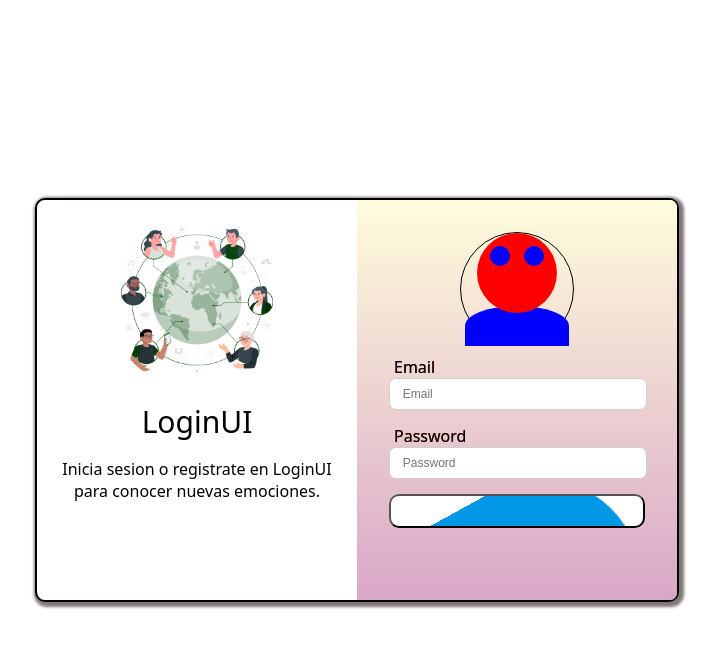
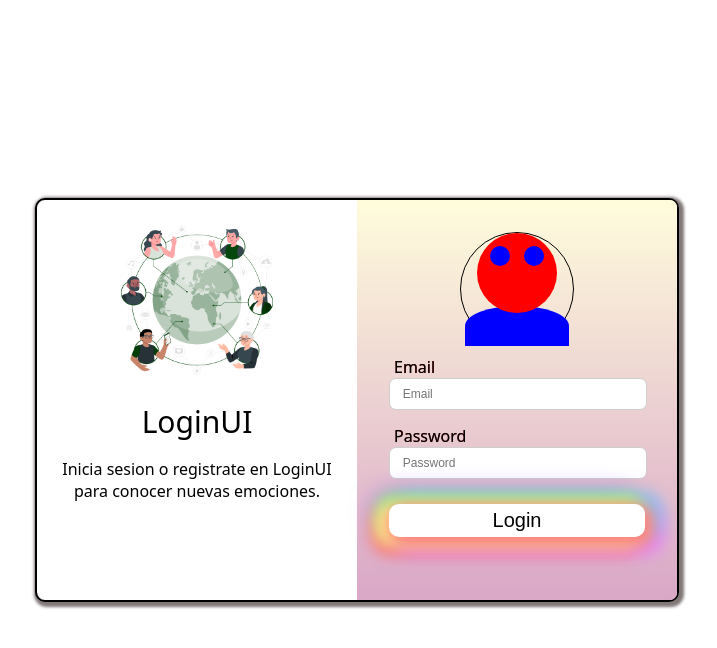
Before and after one commit to AlonsoErnesto/LoginUI, a React (Vite) app: page / in a window 1280 px wide. In both pictures the pointer is over the button "Login". Shown: the top 648 px of the page, without its empty margins (283-1000 px from the left). Built offline with nearby package versions, Linux system fonts and the light colour scheme.

Commit message:
hover border colors button

```diff
--- a/src/interface/button_primary/index.jsx
+++ b/src/interface/button_primary/index.jsx
@@ -20,7 +20,6 @@ const ButtonPrimary =({placeholder,type,value,classname,fn}) => {
 
 
    return(
-      <div className="wrapper">
       <button
          placeholder={placeholder}
          type={type}
@@ -28,7 +27,6 @@ const ButtonPrimary =({placeholder,type,value,classname,fn}) => {
       >
          {value}
       </button>
-      </div>
    );
 }
 
--- a/src/interface/button_primary/style.css
+++ b/src/interface/button_primary/style.css
@@ -1,47 +1,21 @@
-.wrapper {
-  background-color: #ffffff;
-  border-radius: 10px;
-  z-index: -1;
-}
-
 .wave-btn {
     width: 100%;
-    color: #000000;
-    background: transparent;
+    background: #ffffff;
     padding: 5px;
     font-size: 20px;
     font-weight: 300;
-    line-height: 20px;
     border-radius: 10px;
-    position: relative;
-    overflow: hidden;
-    transition: all 1s;
-    z-index: 2;
+    border:none;
+    margin-top: 10px;
+    -webkit-transition: .3s;
   }
 
-  .wave-btn:hover:before {
-    content: "";
-    position: absolute;
-    width: 320px;
-    height: 320px;
-    border-radius: 100px;
-    background-color: #0097e6;
-    top: 30px;
-    z-index: 1;
-    left: 50%;
-    animation: wave 10s infinite linear;
-    transition: all 1s;
-  }
 
-  .wave-btn:hover:before {
-  top: 5px;
-  }
-
-@keyframes wave {
-0% {
-			transform: translate(-50%) rotate(-180deg);
+.wave-btn:hover {
+  box-shadow: 0px 0px 10px 0px #fc00ff,
+              10px 20px 50px 0px #00dbde,
+              0px 10px 37px 0px #ff0505,
+              0px 0px 100px 0px #C779D0;
+  -webkit-box-shadow: 5px 5px 15px 5px #FF8080, -9px 5px 15px 5px #FFE488, -7px -5px 15px 5px #8CFF85, 12px -5px 15px 5px #80C7FF, 12px 10px 15px 7px #E488FF, -10px 10px 15px 7px #FF616B, -10px -7px 27px 1px #8E5CFF, 5px 5px 15px 5px rgba(0,0,0,0);
+  box-shadow: 5px 5px 15px 5px #FF8080, -9px 5px 15px 5px #FFE488, -7px -5px 15px 5px #8CFF85, 12px -5px 15px 5px #80C7FF, 12px 10px 15px 7px #E488FF, -10px 10px 15px 7px #FF616B, -10px -7px 27px 1px #8E5CFF, 5px 5px 15px 5px rgba(0,0,0,0);
 }
-100% {
-			transform: translate(-50%) rotate(360deg);
-  }
-}
```
Lines whose indentation alone changed are shown as unchanged.
